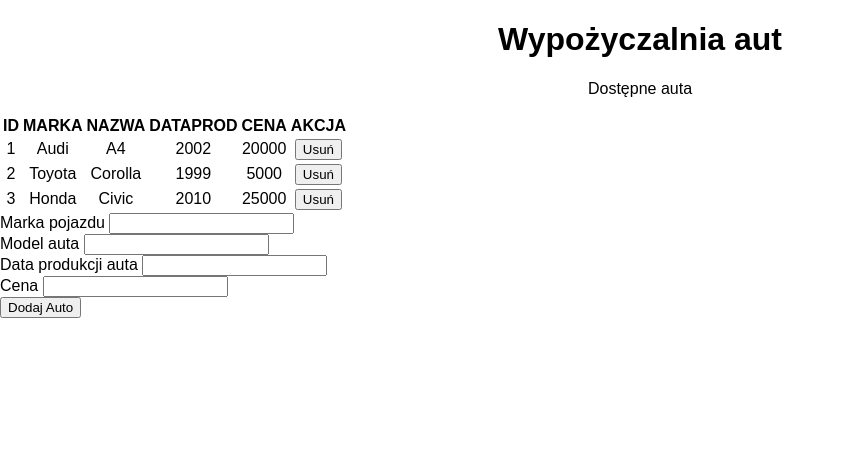
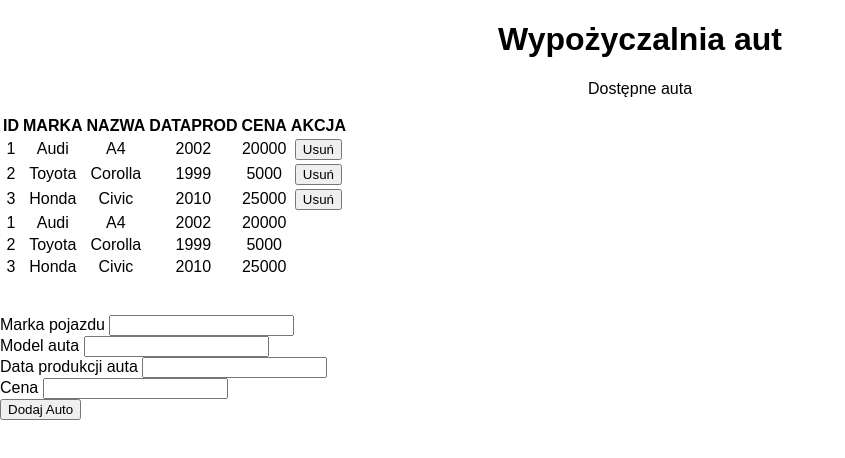
Before and after one commit to mluniewski/WypozyczalniaAut, a React (Create React App) app in the folder lists-conditionals--lists-finished/: page / in a window 1280 px wide. Shown: the top 458 px of the page, without its empty margins (0-845 px from the left). Built offline with nearby package versions, Linux system fonts and the light colour scheme.

Commit message:
commit on 'master'

```diff
--- a/lists-conditionals--lists-finished/src/AddCar/AddCar.js
+++ b/lists-conditionals--lists-finished/src/AddCar/AddCar.js
@@ -29,20 +29,20 @@ class addCar extends Component {
     render () {
             return(
                 <form onSumbit={this.saveCar}>
-                <label htmlFor="markaPojazdu">Marka pojazdu </label>
-                <input id="markaPojazdu" name="Marka"></input>
+                <label htmlFor="marka">Marka pojazdu </label>
+                <input id="marka" name="Marka"></input>
                 <br></br>
 
-                <label htmlFor="nazwaAuta">Model auta </label>
-                <input id="mazwaAuta" name="Nazwa"></input>
+                <label htmlFor="nazwa">Model auta </label>
+                <input id="mazwa" name="Nazwa"></input>
                 <br></br>
 
                 <label htmlFor="dataProd">Data produkcji auta </label>
                 <input id="dataProd" name="DataProd"></input>
                 <br></br>
 
-                <label htmlFor="cenaAuta"> Cena </label>
-                <input id="cenaAuta" name="Cena"></input>
+                <label htmlFor="cena"> Cena </label>
+                <input id="cena" name="Cena"></input>
                 <br></br>
 
                 <button onClick={(event) => this.addChangeHandler(event)}>Dodaj Auto</button>
--- a/lists-conditionals--lists-finished/src/App.js
+++ b/lists-conditionals--lists-finished/src/App.js
@@ -1,90 +1,17 @@
-import React, { Component } from 'react';
+import React from 'react';
 import './App.css';
-import Person from './Person/Person';
-import Reservation from './NewCar'
-import classes from '../src/Person/MoreInfo.css'
 import CarTable from './CarListHandler/CarListHandler'
 import AddCar from '../src/AddCar/AddCar';
 
 
-class App extends Component {
-  state = {
-    cars: [
-
-    ],
-    otherState: 'some other value',
-    showCars: true
-  }
-
-  nameChangedHandler = ( event, id ) => {
-    const carIndex = this.state.cars.findIndex(p => {
-      return p.id === id;
-    });
-
-    const car = {
-      ...this.state.cars[carIndex]
-    };
-
-    car.nazwa = event.target.value;
-
-    const cars = [...this.state.cars];
-    cars[carIndex] = car;
-
-    this.setState( {cars: cars} );
-  }
-/*
-  addCarHandler = (carIndex) => {
-    const cars = [...this.state.cars];
-
-  }
-*/
-  deleteCarHandler = (carIndex) => {
-    const cars = [...this.state.cars];
-    cars.splice(carIndex, 1);
-    this.setState({cars: cars});
-  }
+function App() {
+  return <div>
+  <CarTable/>
+  <br></br>
+  <br></br>
+  <AddCar/>
+  </div>
+}
 
 
-  render () {
-    const style = {
-      backgroundColor: 'white',
-      font: 'inherit',
-      border: '1px solid blue',
-      padding: '8px',
-      cursor: 'pointer'
-    };
-
-    let cars = null;
-
-    if ( this.state.showCars ) {
-      cars = (
-        <div>
-          {this.state.cars.map((car, index) => {
-            return <td>
-
-              <AddCar/>
-
-              <Person
-              click={() => this.deleteCarHandler(index)}
-              marka={car.marka}
-               nazwa={car.nazwa}
-               dataProd={car.dataProd}
-               cena={car.cena}
-               key={car.id}
-              changed={(event) => this.nameChangedHandler(event, car.id)} /> </td>
-          })}
-
-         <Reservation/>
-        </div>
-      );
-    }
-    return (
-      <div>
-      <CarTable/>
-      <AddCar/>
-      </div>
-    );
-  }
-}
-
 export default App;
--- a/lists-conditionals--lists-finished/src/CarListHandler/CarListHandler.js
+++ b/lists-conditionals--lists-finished/src/CarListHandler/CarListHandler.js
@@ -11,6 +11,23 @@ class carTable extends Component {
       ]
     }
 
+    detailLook = () => {
+      const cars = []
+      let i = 0
+      if (this.state.cars) {
+        for (const car of this.state.cars){
+          i++
+          cars.push(<tr key={car.id}onClick={() => this.renderCarTable(car.id)}>
+            <td>{i}</td>
+            <td>{car.marka}</td>
+            <td>{car.nazwa}</td>
+            <td>{car.dataProd}</td>
+            <td>{car.cena}</td>
+          </tr>)
+        }
+      }
+      return cars;
+    }
     deleteChangedHandler = ( event, id ) => {
         const carIndex = this.state.cars.findIndex(p => {
           return p.id === id;
@@ -65,6 +82,7 @@ render () {
             <tbody>
                 <tr>{this.renderCarTableHeader()}</tr>
                 {this.renderCarTable()}
+                {this.detailLook()}
             </tbody>
         </table>
       </div>
```
Also changed, not shown: lists-conditionals--lists-finished/src/CarSite.js (added, +29 -0 lines), 1 other file (tests, documents, lock files or other folders).
